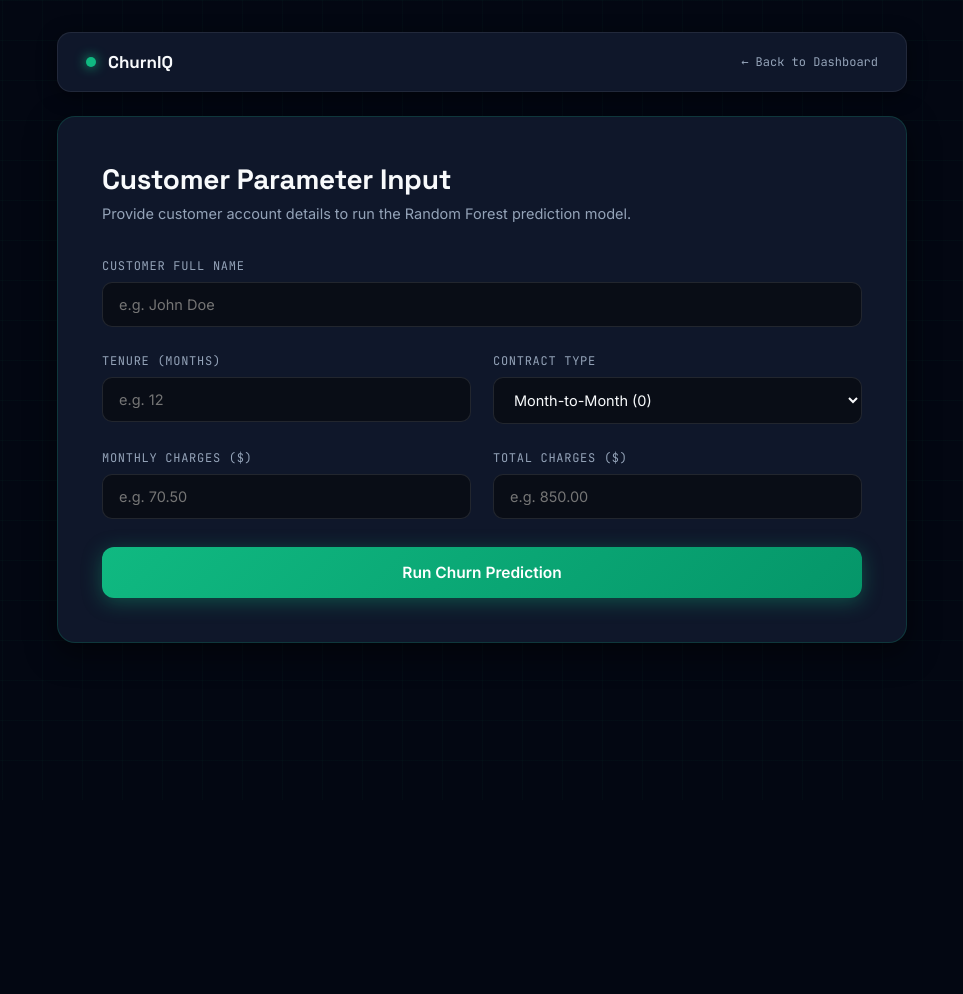
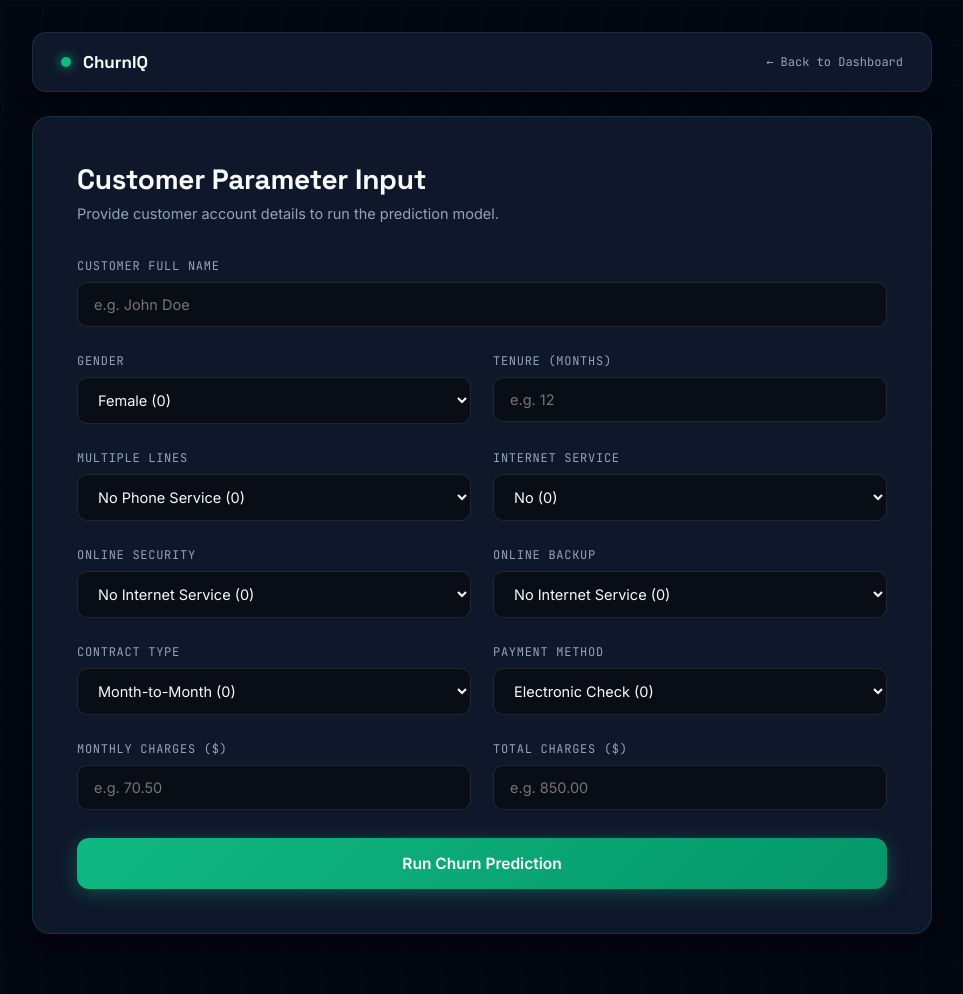
Before and after one commit to RehanAlam93/customer_churn_project, a Flask app: page /customer_churn_prediction in a window 1280 px wide. Shown: the whole page, without its empty margins (158-1121 px from the left). Before the commit the page ends 643 px from the top, so only its background shows below. Run offline with Flask 3, Linux system fonts and the light colour scheme; parts of the project's set-up code (start-up, migrations or seed data) failed here and were passed over.

Commit message:
Update churn prediction interface

```diff
--- a/templates/churn.html
+++ b/templates/churn.html
@@ -38,7 +38,7 @@
   }
 
   .form-container {
-    max-width: 850px;
+    max-width: 900px;
     margin: 0 auto;
   }
 
@@ -180,7 +180,7 @@
     <!-- Form Card -->
     <div class="form-card">
       <h2>Customer Parameter Input</h2>
-      <div class="form-subtitle">Provide customer account details to run the Random Forest prediction model.</div>
+      <div class="form-subtitle">Provide customer account details to run the prediction model.</div>
 
       <form action="/predict" method="POST">
         <div class="grid-2">
@@ -191,13 +191,62 @@
             <input type="text" id="full_name" name="full_name" placeholder="e.g. John Doe" required>
           </div>
 
-          <!-- Tenure -->
+          <!-- 1. gender (Female:0, Male:1) -->
+          <div class="form-group">
+            <label for="gender">Gender</label>
+            <select id="gender" name="gender" required>
+              <option value="0">Female (0)</option>
+              <option value="1">Male (1)</option>
+            </select>
+          </div>
+
+          <!-- 2. tenure (Months) -->
           <div class="form-group">
             <label for="tenure">Tenure (Months)</label>
             <input type="number" id="tenure" name="tenure" placeholder="e.g. 12" required>
           </div>
 
-          <!-- Contract -->
+          <!-- 3. MultipleLines (No Phone Service:0, No:1, Yes:2) -->
+          <div class="form-group">
+            <label for="MultipleLines">Multiple Lines</label>
+            <select id="MultipleLines" name="MultipleLines" required>
+              <option value="0">No Phone Service (0)</option>
+              <option value="1">No (1)</option>
+              <option value="2">Yes (2)</option>
+            </select>
+          </div>
+
+          <!-- 4. InternetService (No:0, DSL:1, Fiber Optic:2) -->
+          <div class="form-group">
+            <label for="InternetService">Internet Service</label>
+            <select id="InternetService" name="InternetService" required>
+              <option value="0">No (0)</option>
+              <option value="1">DSL (1)</option>
+              <option value="2">Fiber Optic (2)</option>
+            </select>
+          </div>
+
+          <!-- 5. OnlineSecurity (No Internet Service:0, No:1, Yes:2) -->
+          <div class="form-group">
+            <label for="OnlineSecurity">Online Security</label>
+            <select id="OnlineSecurity" name="OnlineSecurity" required>
+              <option value="0">No Internet Service (0)</option>
+              <option value="1">No (1)</option>
+              <option value="2">Yes (2)</option>
+            </select>
+          </div>
+
+          <!-- 6. OnlineBackup (No Internet Service:0, No:1, Yes:2) -->
+          <div class="form-group">
+            <label for="OnlineBackup">Online Backup</label>
+            <select id="OnlineBackup" name="OnlineBackup" required>
+              <option value="0">No Internet Service (0)</option>
+              <option value="1">No (1)</option>
+              <option value="2">Yes (2)</option>
+            </select>
+          </div>
+
+          <!-- 7. Contract (Month-to-Month:0, One Year:1, Two Year:2) -->
           <div class="form-group">
             <label for="Contract">Contract Type</label>
             <select id="Contract" name="Contract" required>
@@ -207,13 +256,24 @@
             </select>
           </div>
 
-          <!-- Monthly Charges -->
+          <!-- 8. PaymentMethod (Electronic check:0, Mailed check:1, Bank transfer:2, Credit card:3) -->
+          <div class="form-group">
+            <label for="PaymentMethod">Payment Method</label>
+            <select id="PaymentMethod" name="PaymentMethod" required>
+              <option value="0">Electronic Check (0)</option>
+              <option value="1">Mailed Check (1)</option>
+              <option value="2">Bank Transfer (automatic) (2)</option>
+              <option value="3">Credit Card (automatic) (3)</option>
+            </select>
+          </div>
+
+          <!-- 9. MonthlyCharges -->
           <div class="form-group">
             <label for="MonthlyCharges">Monthly Charges ($)</label>
             <input type="number" step="0.01" id="MonthlyCharges" name="MonthlyCharges" placeholder="e.g. 70.50" required>
           </div>
 
-          <!-- Total Charges -->
+          <!-- 10. TotalCharges -->
           <div class="form-group">
             <label for="TotalCharges">Total Charges ($)</label>
             <input type="number" step="0.01" id="TotalCharges" name="TotalCharges" placeholder="e.g. 850.00" required>
```
